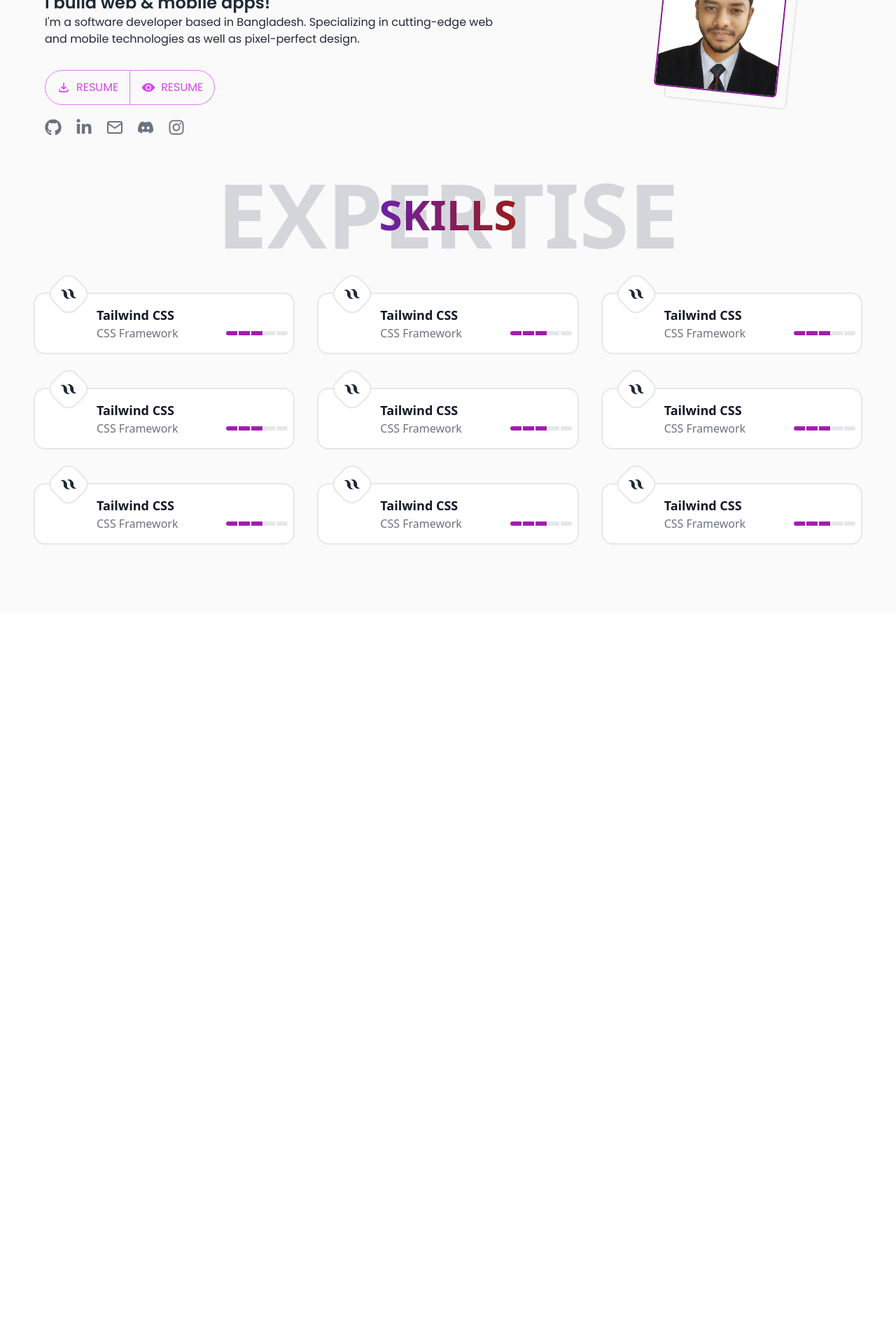
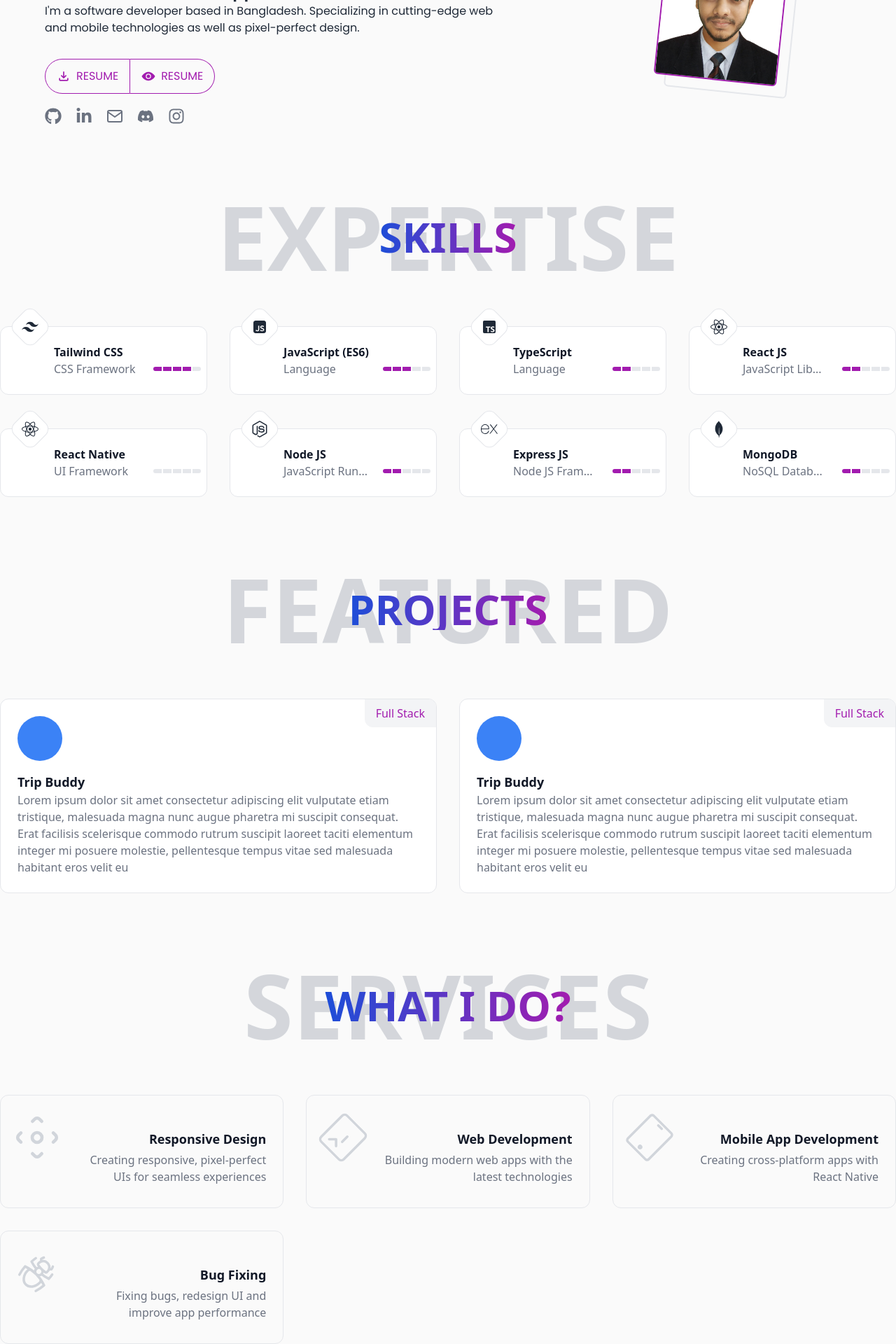
Before and after one commit to mranonno/my-portfolio, a React (Vite) app: page / in a window 1280 px wide. Shown: the part 348-2268 px from the top of the page at 70% size. Before the commit the page ends 1222 px from the top, so only its background shows below. Built offline with nearby package versions, Linux system fonts and the light colour scheme.

Commit message:
project and what i do section design done

```diff
--- a/src/components/HomePage/ExpertiseSkills.tsx
+++ b/src/components/HomePage/ExpertiseSkills.tsx
@@ -1,20 +1,80 @@
+import { BiLogoTypescript } from "react-icons/bi";
 import SectionTitle from "../Shared/SectionTitle";
 import SkillCard from "./SkillCard";
-
+import { RiJavascriptFill, RiTailwindCssFill } from "react-icons/ri";
+import { FaNodeJs, FaReact } from "react-icons/fa";
+import { SiExpress, SiMongodb } from "react-icons/si";
+import { IconType } from "react-icons";
+type Skills = {
+  title: string;
+  subTitle: string;
+  icon: IconType;
+  rating: 0 | 1 | 2 | 3 | 4 | 5;
+};
 const ExpertiseSkills = () => {
+  const allSkills: Skills[] = [
+    {
+      title: "Tailwind CSS",
+      subTitle: "CSS Framework",
+      icon: RiTailwindCssFill,
+      rating: 4,
+    },
+    {
+      title: "JavaScript (ES6)",
+      subTitle: "Language",
+      icon: RiJavascriptFill,
+      rating: 3,
+    },
+    {
+      title: "TypeScript",
+      subTitle: "Language",
+      icon: BiLogoTypescript,
+      rating: 2,
+    },
+    {
+      title: "React JS",
+      subTitle: "JavaScript Lib...",
+      icon: FaReact,
+      rating: 2,
+    },
+    {
+      title: "React Native",
+      subTitle: "UI Framework",
+      icon: FaReact,
+      rating: 0,
+    },
+    {
+      title: "Node JS",
+      subTitle: "JavaScript Run...",
+      icon: FaNodeJs,
+      rating: 2,
+    },
+    {
+      title: "Express JS",
+      subTitle: "Node JS Fram...",
+      icon: SiExpress,
+      rating: 2,
+    },
+    {
+      title: "MongoDB",
+      subTitle: "NoSQL Datab...",
+      icon: SiMongodb,
+      rating: 2,
+    },
+  ];
   return (
-    <div className="mt-12">
-      <SectionTitle />
-      <div className="grid grid-cols-3 gap-x-8 px-12 gap-y-12 my-12">
-        <SkillCard />
-        <SkillCard />
-        <SkillCard />
-        <SkillCard />
-        <SkillCard />
-        <SkillCard />
-        <SkillCard />
-        <SkillCard />
-        <SkillCard />
+    <div>
+      <SectionTitle backgroundTitle="expertise" title="skills" />
+      <div className="grid grid-cols-4 gap-x-8 gap-y-12">
+        {allSkills.map((skill, index) => (
+          <SkillCard
+            key={index}
+            title={skill.title}
+            subTitle={skill.subTitle}
+            icon={skill.icon}
+            rating={skill.rating}
+          />
+        ))}
       </div>
     </div>
   );
--- /dev/null
+++ b/src/components/HomePage/FeaturedProjects.tsx
@@ -0,0 +1,16 @@
+import SectionTitle from "../Shared/SectionTitle";
+import ProjectCard from "./ProjectCard";
+
+const FeaturedProjects = () => {
+  return (
+    <div>
+      <SectionTitle title="projects" backgroundTitle="featured" />
+      <div className="grid grid-cols-2 gap-8">
+        <ProjectCard />
+        <ProjectCard />
+      </div>
+    </div>
+  );
+};
+
+export default FeaturedProjects;
--- a/src/components/HomePage/IntroduceMySelf.tsx
+++ b/src/components/HomePage/IntroduceMySelf.tsx
@@ -9,7 +9,7 @@ const IntroduceMySelf = () => {
     <div className="flex justify-between items-center px-16">
       <div className="font-poppins flex-[0.75]">
         <h3 className="font-medium text-lg mb-2">Welcome! I'm</h3>
-        <h1 className="text-6xl font-bold bg-gradient-to-r from-fuchsia-600 to-blue-900 text-transparent bg-clip-text">
+        <h1 className="text-6xl font-bold text-transparent bg-clip-text bg-gradient-to-r from-fuchsia-700 to-blue-700 inline-block">
           ANONNO
         </h1>
         <h2 className="text-2xl font-semibold mr-5 mt-8">
@@ -21,13 +21,13 @@ const IntroduceMySelf = () => {
           design.
         </h3>
         <div className="mt-8 flex">
-          <button className="flex items-center gap-2 py-3 px-4 border border-fuchsia-400 rounded-l-full uppercase text-fuchsia-500">
+          <button className="flex items-center gap-2 py-3 px-4 border border-fuchsia-700 rounded-l-full uppercase text-fuchsia-700">
             <span>
               <MdOutlineFileDownload size={20} />
             </span>
             resume
           </button>
-          <button className="flex items-center gap-2 py-3 text-fuchsia-500 px-4 border rounded-r-full uppercase border-fuchsia-400 border-l-0">
+          <button className="flex items-center gap-2 py-3 text-fuchsia-700 px-4 border rounded-r-full uppercase border-fuchsia-700 border-l-0">
             <span>
               <IoEye size={20} />
             </span>
@@ -42,7 +42,7 @@ const IntroduceMySelf = () => {
           >
             <FaGithub
               size={24}
-              className="hover:-translate-y-2 transition-transform duration-300 text-gray-500 hover:text-fuchsia-500"
+              className="hover:-translate-y-2 transition-transform duration-300 text-gray-500 hover:text-fuchsia-700"
             />
           </a>
 
@@ -58,15 +58,21 @@ const IntroduceMySelf = () => {
           </a>
           <a href="mailto:anonnodas97@gmail.com">
             <FiMail
-              className="hover:-translate-y-2 transition-transform duration-300 text-gray-500 hover:text-fuchsia-500"
+              className="hover:-translate-y-2 transition-transform duration-300 text-gray-500 hover:text-fuchsia-700"
               size={24}
             />
           </a>
+          <a
+            href="https://www.instagram.com/mranonno1/"
+            target="_blank"
+            rel="noopener noreferrer"
+          >
+            <FaDiscord
+              size={24}
+              className="hover:-translate-y-2 transition-transform duration-300 text-gray-500 hover:text-fuchsia-700"
+            />
+          </a>
 
-          <FaDiscord
-            size={24}
-            className="hover:-translate-y-2 transition-transform duration-300 text-gray-500 hover:text-fuchsia-500"
-          />
           <a
             href="https://www.instagram.com/mranonno1/"
             target="_blank"
@@ -74,13 +80,13 @@ const IntroduceMySelf = () => {
           >
             <FaInstagram
               size={24}
-              className="hover:-translate-y-2 transition-transform duration-300 text-gray-500 hover:text-fuchsia-500"
+              className="hover:-translate-y-2 transition-transform duration-300 text-gray-500 hover:text-fuchsia-700"
             />
           </a>
         </div>
       </div>
       <div className="rotate-6 relative hover:scale-95 transition duration-1000 mr-24">
-        <div className="w-44 h-52 overflow-hidden rounded-md z-20 relative border-2 border-fuchsia-800">
+        <div className="w-44 h-52 overflow-hidden rounded-md z-20 relative border-2 border-fuchsia-700">
           <img src={profileImage} />
         </div>
         <div className="w-44 h-52 absolute z-10 left-4 top-4 border-2 rounded-md" />
--- /dev/null
+++ b/src/components/HomePage/ProjectCard.tsx
@@ -0,0 +1,20 @@
+const ProjectCard = () => {
+  return (
+    <div className="border rounded-xl bg-white p-6 relative overflow-hidden">
+      <div className="absolute top-0 right-0 bg-gray-100 rounded-bl-xl">
+        <h3 className="text-fuchsia-700 px-4 py-2">Full Stack</h3>
+      </div>
+      <div className="size-16 bg-blue-500 rounded-full"></div>
+      <h3 className="text-lg font-semibold text-gray-900  mt-4">Trip Buddy</h3>
+      <p className="text-gray-500">
+        Lorem ipsum dolor sit amet consectetur adipiscing elit vulputate etiam
+        tristique, malesuada magna nunc augue pharetra mi suscipit consequat.
+        Erat facilisis scelerisque commodo rutrum suscipit laoreet taciti
+        elementum integer mi posuere molestie, pellentesque tempus vitae sed
+        malesuada habitant eros velit eu
+      </p>
+    </div>
+  );
+};
+
+export default ProjectCard;
--- /dev/null
+++ b/src/components/HomePage/ServiceCard.tsx
@@ -0,0 +1,37 @@
+import { FC } from "react";
+import { IconType } from "react-icons";
+interface ServiceCardProps {
+  title: string;
+  subTitle: string;
+  icon: IconType;
+  rotate?: "left" | "right";
+}
+const ServiceCard: FC<ServiceCardProps> = ({
+  title,
+  subTitle,
+  icon: Icon,
+  rotate,
+}) => {
+  return (
+    <div className="border rounded-xl px-6 py-8 flex justify-between gap-6">
+      <div>
+        <Icon
+          className={`text-gray-300 ${
+            rotate === "left"
+              ? "-rotate-45"
+              : rotate === "right"
+              ? "rotate-45"
+              : "rotate-0"
+          }`}
+          size={56}
+        />
+      </div>
+      <div className="mt-4 text-right">
+        <h3 className="text-lg font-semibold text-gray-900">{title}</h3>
+        <p className="text-gray-500 mt-1">{subTitle}</p>
+      </div>
+    </div>
+  );
+};
+
+export default ServiceCard;
--- /dev/null
+++ b/src/components/HomePage/Services.tsx
@@ -0,0 +1,42 @@
+import { LuFocus } from "react-icons/lu";
+import SectionTitle from "../Shared/SectionTitle";
+import ServiceCard from "./ServiceCard";
+import { HiOutlineBugAnt } from "react-icons/hi2";
+import { BsTerminal } from "react-icons/bs";
+import { SlScreenTablet } from "react-icons/sl";
+
+const Services = () => {
+  return (
+    <div>
+      <SectionTitle title="what i do?" backgroundTitle="services" />
+      <div className="grid grid-cols-3 gap-8">
+        <ServiceCard
+          title="Responsive Design"
+          subTitle="Creating responsive, pixel-perfect UIs for seamless experiences"
+          icon={LuFocus}
+          rotate="right"
+        />
+        <ServiceCard
+          title="Web Development"
+          subTitle="Building modern web apps with the latest technologies"
+          icon={BsTerminal}
+          rotate="left"
+        />
+        <ServiceCard
+          title="Mobile App Development"
+          subTitle="Creating cross-platform apps with React Native"
+          icon={SlScreenTablet}
+          rotate="right"
+        />
+        <ServiceCard
+          title="Bug Fixing"
+          subTitle="Fixing bugs, redesign UI and improve app performance"
+          icon={HiOutlineBugAnt}
+          rotate="right"
+        />
+      </div>
+    </div>
+  );
+};
+
+export default Services;
--- a/src/components/HomePage/SkillCard.tsx
+++ b/src/components/HomePage/SkillCard.tsx
@@ -1,21 +1,42 @@
-import { RiTailwindCssFill } from "react-icons/ri";
+import { FC } from "react";
+import { IconType } from "react-icons";
 
-const SkillCard = () => {
+interface SkillCardProps {
+  icon: IconType;
+  title: string;
+  subTitle: string;
+  rating: 0 | 1 | 2 | 3 | 4 | 5;
+}
+
+const SkillCard: FC<SkillCardProps> = ({
+  icon: Icon,
+  title,
+  subTitle,
+  rating,
+}) => {
   return (
-    <div className="flex bg-white py-4 gap-8 px-2 border-2 rounded-2xl ">
-      <div className="min-w-12 min-h-12 max-w-12 max-h-12 justify-center items-center flex border-2 rounded-2xl -translate-y-10 translate-x-4 rotate-45 bg-white top-0 relative">
-        <RiTailwindCssFill size={24} />
+    <div className="flex items-center bg-white py-6 gap-6 px-2 border rounded-xl group">
+      <div className="relative flex justify-center items-center w-11 h-11 border rounded-xl bg-white -translate-y-12 translate-x-3 rotate-45">
+        <Icon
+          className="group-hover:scale-[120%] transform transition-transform duration-300 -rotate-45"
+          size={24}
+        />
       </div>
       <div className="flex-1">
-        <h3 className="text-gray-900 text-lg font-semibold">Tailwind CSS</h3>
+        <h3 className="text-gray-900 font-semibold">{title}</h3>
         <div className="flex justify-between items-center gap-4">
-          <p className="text-gray-500">CSS Framework</p>
+          <p className="text-gray-500">{subTitle}</p>
           <div className="flex gap-[2px]">
-            <div className="border-[3px] border-fuchsia-700 rounded-l-full w-4 h-1"></div>
-            <div className="border-[3px] w-4 h-1 border-fuchsia-700 "></div>
-            <div className="border-[3px] w-4 h-1 border-fuchsia-700 "></div>
-            <div className="border-[3px] w-4 h-1"></div>
-            <div className="border-[3px] w-4 h-1 rounded-r-full"></div>
+            {[1, 2, 3, 4, 5].map((i) => (
+              <div
+                key={i}
+                className={`border-[3px] w-3 h-1 ${
+                  rating >= i && "border-fuchsia-700"
+                } ${i === 1 && "rounded-l-full"} ${
+                  i === 5 && "rounded-r-full"
+                }`}
+              />
+            ))}
           </div>
         </div>
       </div>
--- a/src/components/Shared/Navbar.tsx
+++ b/src/components/Shared/Navbar.tsx
@@ -43,7 +43,10 @@ const Navbar = () => {
     </>
   );
   return (
-    <div className="flex justify-between items-center border-2 rounded-full py-4 px-5 bg-white bg-opacity-60  z-50 backdrop-blur-md sticky top-12">
+    <div className="sticky top-0 z-50">
+      <div className="py-4 bg-gradient-to-b from-[#FAFAFA] to-[#FAFAFA80]"></div>
+
+      <div className="flex justify-between items-center border-2 rounded-full py-4 px-5 bg-white bg-opacity-60  backdrop-blur-md ">
         <div>Logo</div>
         <div>
           <ul className="flex gap-4">{navOptions}</ul>
@@ -87,6 +90,7 @@ const Navbar = () => {
           </label>
         </div>
       </div>
+    </div>
   );
 };
 
--- a/src/components/Shared/SectionTitle.tsx
+++ b/src/components/Shared/SectionTitle.tsx
@@ -1,9 +1,16 @@
-const SectionTitle = () => {
+import { FC } from "react";
+interface SectionProps {
+  backgroundTitle: string;
+  title: string;
+}
+const SectionTitle: FC<SectionProps> = ({ backgroundTitle, title }) => {
   return (
-    <div className="relative text-center">
-      <h1 className="text-9xl font-bold opacity-40 text-gray-400">EXPERTISE</h1>
-      <h3 className="absolute top-1/2 left-1/2 transform -translate-x-1/2 -translate-y-1/2 bg-gradient-to-r from-purple-800 to-red-800 text-transparent bg-clip-text font-bold text-6xl">
-        SKILLS
+    <div className="relative text-center mt-24 mb-16">
+      <h1 className="text-9xl font-bold opacity-40 text-gray-400 uppercase">
+        {backgroundTitle}
+      </h1>
+      <h3 className="absolute top-1/2 left-1/2 transform -translate-x-1/2 -translate-y-1/2 bg-gradient-to-r from-blue-700 to-fuchsia-700 text-transparent bg-clip-text font-bold text-6xl uppercase">
+        {title}
       </h3>
     </div>
   );
--- a/src/layout/Main.tsx
+++ b/src/layout/Main.tsx
@@ -4,7 +4,7 @@ import Navbar from "../components/Shared/Navbar";
 
 const Main = () => {
   return (
-    <div className="py-12 bg-[#FAFAFA]">
+    <div className="bg-[#FAFAFA]">
       <div className="max-w-screen-xl mx-auto">
         <Navbar />
         <Outlet />
--- a/src/pages/Home.tsx
+++ b/src/pages/Home.tsx
@@ -1,11 +1,15 @@
 import ExpertiseSkills from "../components/HomePage/ExpertiseSkills";
+import FeaturedProjects from "../components/HomePage/FeaturedProjects";
 import IntroduceMySelf from "../components/HomePage/IntroduceMySelf";
+import Services from "../components/HomePage/Services";
 
 const Home = () => {
   return (
     <div className="mt-24">
       <IntroduceMySelf />
       <ExpertiseSkills />
+      <FeaturedProjects />
+      <Services />
     </div>
   );
 };
```
Lines whose indentation alone changed are shown as unchanged.
